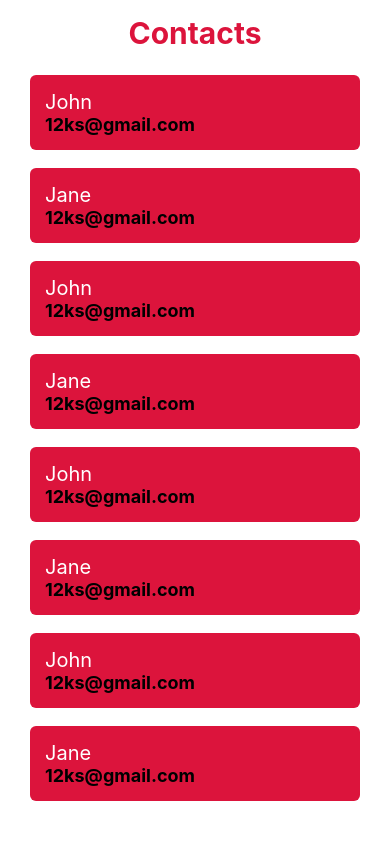
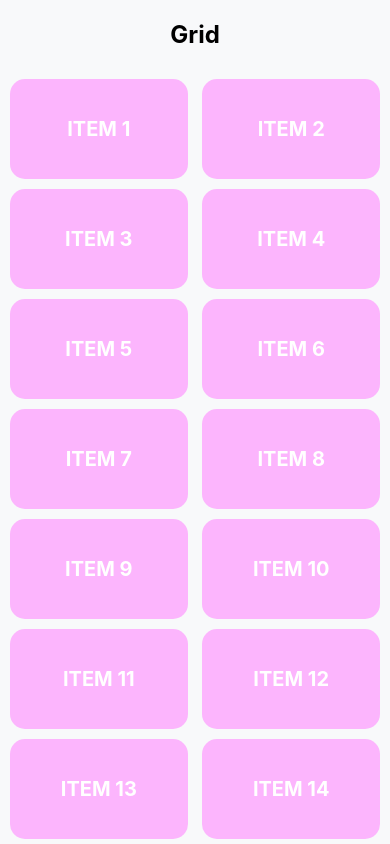
Before and after one commit to bhattk64/React-Native-Practice, a React Native app: screen / in a window 390 px wide. Built offline with nearby package versions, Linux system fonts and the light colour scheme.

Commit message:
learn to create beatiful gride with the help of map()

```diff
--- a/App.jsx
+++ b/App.jsx
@@ -2,8 +2,9 @@
 // import {Text,View,Button}from 'react-native'
 // import First from './src/components/First'
 import {View} from 'react-native'
+import Grid from './src/components/Grid'
 // import LoginForm from './src/components/LoginForm'
-import ContactListScreen from './src/screens/Contact/ContactListScreen'
+// import ContactListScreen from './src/screens/Contact/ContactListScreen'
 // import FlatListScreen from './src/components/FlatListScreen'
 // import SectionListScreen from './src/components/SectionListScreen'
 // import InputText from './src/components/InputText'
@@ -16,7 +17,7 @@
 
 const App = () => {
   return (
-    <View>
+    <View style={{flex:1}}>
    {/* <Text style={{fontSize:30}}>React native mobile app developer</Text>
    <Text style={{fontSize:30}}>React native mobile app </Text>
    <Button title='Press Here' />
@@ -30,7 +31,8 @@
     {/* <FlatListScreen/> */}
     {/* <SectionListScreen/> */}
     {/* <LoginForm/> */}
-    <ContactListScreen/>
+    {/* <ContactListScreen/> */}
+    <Grid/>
     </View>
 
 
--- /dev/null
+++ b/src/components/Grid.jsx
@@ -0,0 +1,79 @@
+import { View, Text, ScrollView, StyleSheet } from 'react-native'
+import React from 'react'
+
+const data=[
+    {id:1,title:'Item 1'},
+    {id:2,title:'Item 2'},
+    {id:3,title:'Item 3'},
+    {id:4,title:'Item 4'},
+    {id:5,title:'Item 5'},
+    {id:6,title:'Item 6'},
+    {id:7,title:'Item 7'},
+    {id:8,title:'Item 8'},
+    {id:9,title:'Item 9'},
+    {id:10,title:'Item 10'},
+{id:11,title:'Item 11'},
+  {id:12,title:'Item 12'},
+  {id:13,title:'Item 13'},
+  {id:14,title:'Item 14'},
+  {id:15,title:'Item 15'},
+{id:16,title:'Item 16'},
+  {id:17,title:'Item 17'},
+  {id:18,title:'Item 18'},
+  {id:19,title:'Item 19'},
+  {id:20,title:'Item 20'},
+]
+
+const Grid = () => {
+  return (
+    <View style={style.maincontainer}>
+      <Text style={style.heading}>Grid</Text>
+      <ScrollView contentContainerStyle={style.container}>
+      {
+        data.map((item)=>(
+            <View key={item.id} style={style.gridItem}>
+                <Text style={style.itemText}>{item.title}</Text>
+            </View>
+        ))
+      }
+     </ScrollView>
+    </View>
+  )
+}
+
+const style=StyleSheet.create({
+    maincontainer:{
+        flex:1,
+        backgroundColor:'#f8f9fa',
+    },
+    heading:{
+        fontSize:24,
+        fontWeight:'bold',
+        textAlign:'center',
+        marginVertical:20,
+        color:'#000'
+    },
+  container:{
+    flexDirection:'row',
+    justifyContent:'space-between',
+    padding:10,
+    flexWrap:'wrap',
+  },
+   gridItem:{
+    width:'48%',
+    height:100,
+    backgroundColor:'#f8f9',
+    padding:20,
+    marginBottom:10,
+    alignItems:'center',
+    justifyContent:'center',
+    borderRadius:15
+ },
+ itemText:{
+    color:'white',
+    fontSize:20,
+    fontWeight:'bold',
+    textTransform:'uppercase'
+ },
+})
+export default Grid
```
